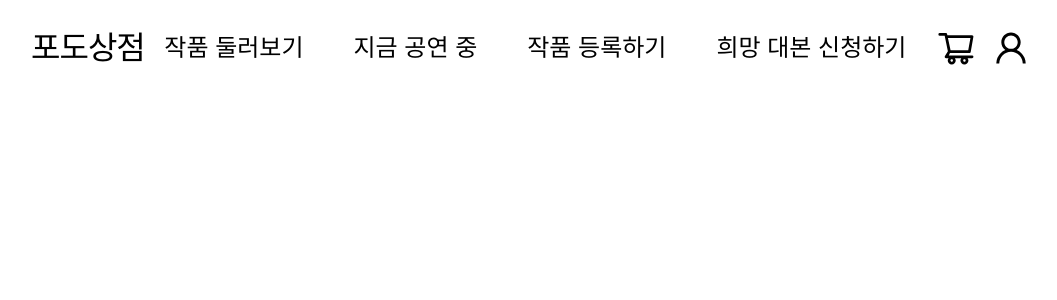
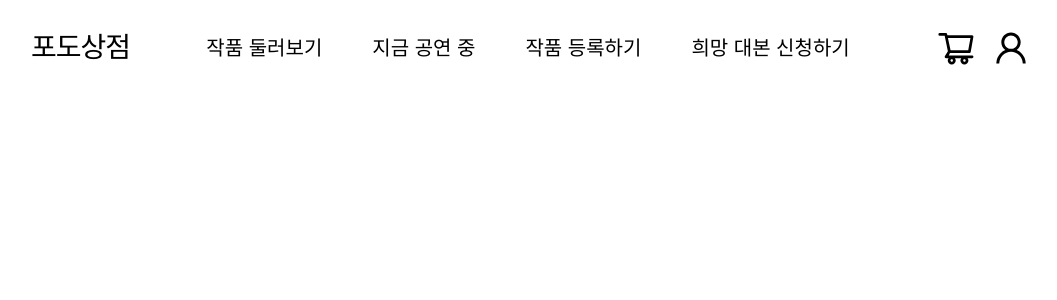
Before and after one commit to game240/FE, a React (Vite) app: page / in a window 1280 px wide. Shown: the top 300 px of the page, without its empty margins (104-1161 px from the left). Built offline with nearby package versions, Linux system fonts and the light colour scheme.

Commit message:
STYLE : 헤딩 폰트 크기 4px씩 감소

```diff
--- a/src/styles/font.ts
+++ b/src/styles/font.ts
@@ -2,30 +2,26 @@ import { css } from "styled-components";
 
 // 헤딩 스타일
 export const FONT_H1 = css`
-  font-size: 4rem;
-  line-height: 4.8rem;
-  letter-spacing: -0.1rem;
-`;
-export const FONT_H2 = css`
   font-size: 3.6rem;
   line-height: 4.4rem;
   letter-spacing: -0.1rem;
 `;
-export const FONT_H3 = css`
+export const FONT_H2 = css`
   font-size: 3.2rem;
   line-height: 4rem;
   letter-spacing: -0.1rem;
 `;
-export const FONT_H4 = css`
+export const FONT_H3 = css`
   font-size: 2.8rem;
   line-height: 3.6rem;
   letter-spacing: -0.1rem;
 `;
-export const FONT_H5 = css`
+export const FONT_H4 = css`
   font-size: 2.4rem;
   line-height: 3.2rem;
+  letter-spacing: -0.1rem;
 `;
-export const FONT_H6 = css`
+export const FONT_H5 = css`
   font-size: 2rem;
   line-height: 2.8rem;
 `;
--- a/src/styles/globalStyle.ts
+++ b/src/styles/globalStyle.ts
@@ -1,5 +1,5 @@
 import { createGlobalStyle } from "styled-components";
-import { FONT_H1, FONT_H2, FONT_H3, FONT_H4, FONT_H5, FONT_H6 } from "./font";
+import { FONT_H1, FONT_H2, FONT_H3, FONT_H4, FONT_H5 } from "./font";
 import FONT_WEIGHT from "./fontWeight";
 
 const GlobalStyle = createGlobalStyle`
@@ -71,7 +71,6 @@ const GlobalStyle = createGlobalStyle`
   h3 { ${FONT_H3} }
   h4 { ${FONT_H4} }
   h5 { ${FONT_H5} }
-  h6 { ${FONT_H6} }
 
 `;
 
```
